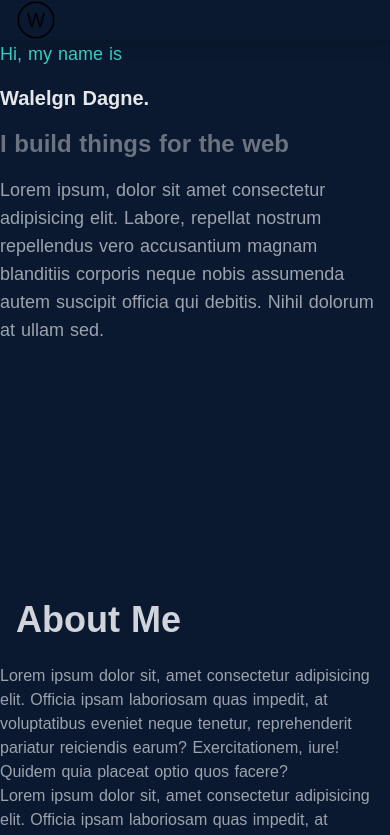
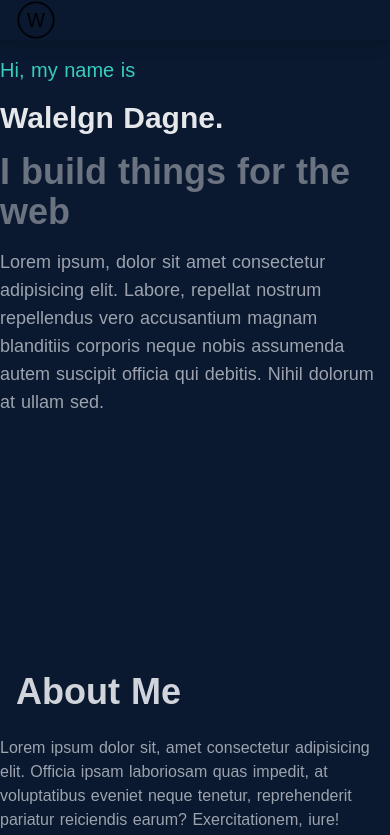
Before and after one commit to waledagne/portfolio-site, a Nuxt app: page / in a window 390 px wide. Shown: the top 835 px of the page. Built offline with nearby package versions, Linux system fonts and the light colour scheme.

Commit message:
margin fix

```diff
--- a/pages/index.vue
+++ b/pages/index.vue
@@ -7,13 +7,13 @@
       </div>
 
       <div
-        class="flex flex-col justify-start items-start md:px-20 md:mx-24 mx-0 md:mt-10 mb-32"
+        class="flex flex-col justify-start items-start md:px-20 md:mx-24 mx-0 mt-4 md:mt-10 mb-32"
       >
-        <h1 class="text-accent text-lg md:text-2xl">Hi, my name is</h1>
-        <h1 class="text-gray-200 font-semibold text-xl md:text-6xl mt-4">
+        <h1 class="text-accent text-xl md:text-2xl">Hi, my name is</h1>
+        <h1 class="text-gray-200 font-semibold text-3xl md:text-6xl mt-4">
           Walelgn Dagne.
         </h1>
-        <h1 class="text-gray-500 text-2xl md:text-6xl font-semibold mt-4">
+        <h1 class="text-gray-500 text-4xl md:text-6xl font-semibold mt-4">
           I build things for the web
         </h1>
         <p class="w-full md:w-2/3 text-gray-400 text-lg mt-4 mb-32">
```
